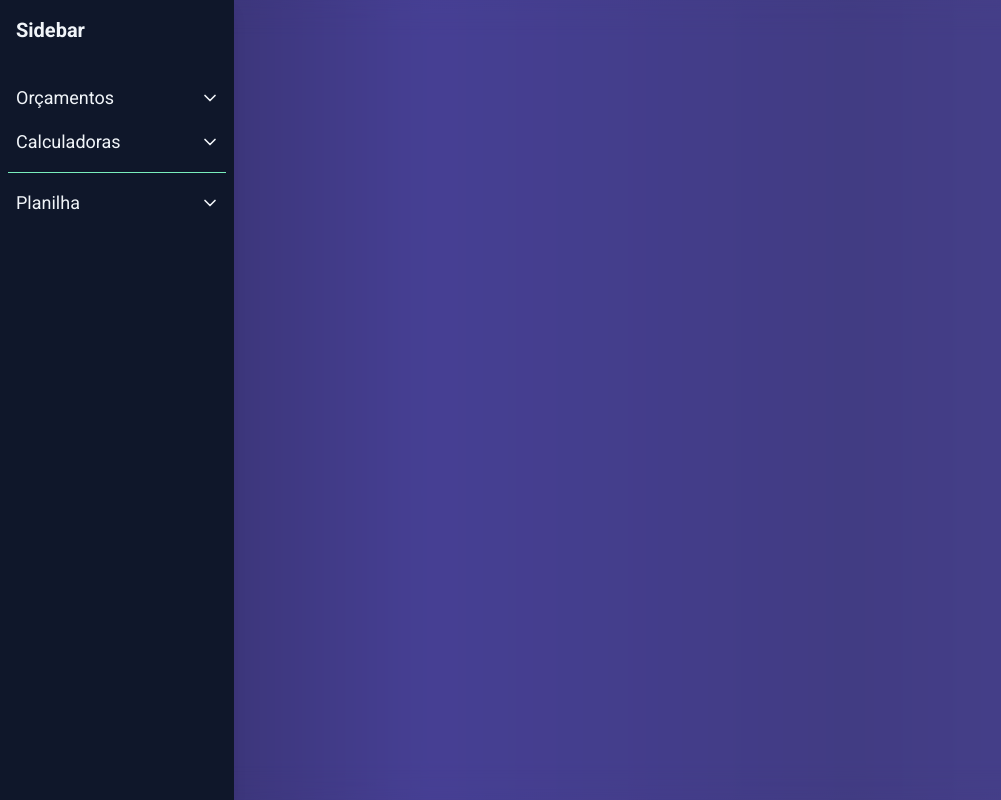
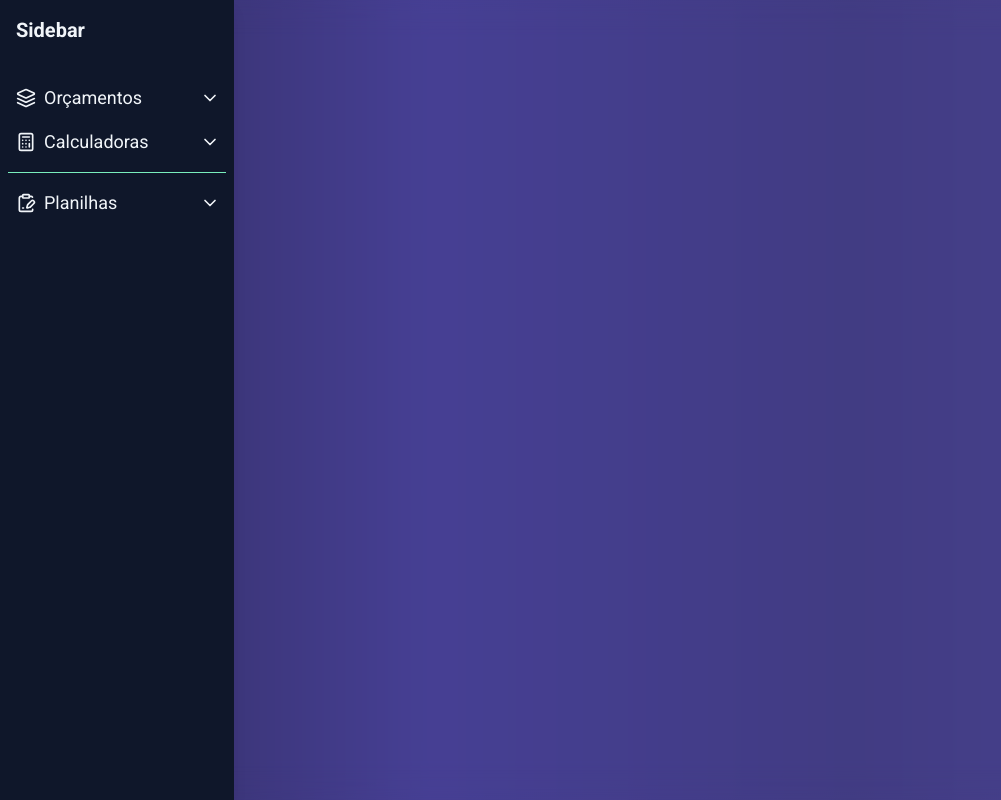
Before and after one commit to VictorBelotto/Sistema-Bocarra, a React (Vite) app: page / in a window 1280 px wide. Shown: the whole page, without its empty margins (0-1001 px from the left). Built offline with nearby package versions, Linux system fonts and the light colour scheme.

Commit message:
add icons sideBar

```diff
--- a/src/components/Botoes/BotaoPaginas.jsx
+++ b/src/components/Botoes/BotaoPaginas.jsx
@@ -3,7 +3,7 @@ import { Link } from 'react-router-dom';
 
 const BotaoPaginas = ({ to, label, icon }) => {
   return (
-    <Link to={to} className='flex gap-2 w-4/5 mt-2 text-left text-white py-2 px-4 bg-purple-700 bg-opacity-0 hover:bg-purple-800 rounded-2xl'>
+    <Link to={to} className='flex gap-2 w-full py-2 px-4 text-base text-slate-300 text-left  hover:bg-purple-700 rounded-2xl'>
       {icon}{label}
     </Link>
   );
--- a/src/components/SideBar/SideBar.jsx
+++ b/src/components/SideBar/SideBar.jsx
@@ -7,12 +7,14 @@ import {
   Accordion,
   AccordionHeader,
   AccordionBody,
+  ListItemPrefix,
 } from "@material-tailwind/react";
-
 import { ChevronRightIcon, ChevronDownIcon } from "@heroicons/react/24/outline";
 import BotaoMenu from "../Botoes/BotaoMenu";
-import { Cone, Landmark, Pyramid } from "lucide-react";
 import {ViewAtivaContext} from '../../context/ViewAtiva.jsx'
+import BotaoPaginas from "../Botoes/BotaoPaginas.jsx";
+
+import { Calculator, Layers, LayoutList, ClipboardPenLine    } from 'lucide-react';
 
 export function SideBar() {
   const [open, setOpen] = React.useState(0);
@@ -40,7 +42,10 @@ export function SideBar() {
           }
         >
           <ListItem className="p-0" selected={open === 1}>
-            <AccordionHeader onClick={() => handleOpen(1)} className="border-b-0 p-2  hover:bg-card-escuro  rounded-2xl">
+            <AccordionHeader onClick={() => handleOpen(1)} className="border-b-0 p-2  hover:bg-card-escuro  rounded-2xl gap-2">
+              <ListItemPrefix>
+                <Layers  className="w-5 h-5"/>
+              </ListItemPrefix>
               <Typography color="blue-gray" className="mr-auto font-normal text-lg">
                 Orçamentos
               </Typography>
@@ -52,16 +57,17 @@ export function SideBar() {
 
               <ListItem className={`p-0 w-full rounded-2xl ${viewAtiva === 'calculadoraLona'? 'bg-purple-700': ''}`}>
                 <BotaoMenu
+                  icon={<ChevronRightIcon strokeWidth={3} className="h-3 w-5 self-center" />}
                   label={'Lonas'}
-                  icon={<Cone/>}
                   onClick={()=> setViewAtiva('calculadoraLona')}
                 />
               </ListItem>
 
               <ListItem className={`p-0 w-full rounded-2xl ${viewAtiva === 'calculadoraEstrutura'? 'bg-purple-700': ''}`}>
+
                 <BotaoMenu
+                  icon={<ChevronRightIcon strokeWidth={3} className="h-3 w-5 self-center" />}
                   label={'Estruturas'}
-                  icon={<Landmark/>}
                   onClick={()=> setViewAtiva('calculadoraEstrutura')}
                 />
               </ListItem>
@@ -74,12 +80,15 @@ export function SideBar() {
             icon={
               <ChevronDownIcon
                 strokeWidth={2.5}
-                className={`mx-auto h-4 w-4 transition-transform ${open === 1 ? "rotate-180" : ""}`}
+                className={`mx-auto h-4 w-4 transition-transform ${open === 2 ? "rotate-180" : ""}`}
               />
             }
         >
           <ListItem className="p-0" selected={open === 2}>
-            <AccordionHeader onClick={() => handleOpen(2)} className="border-b-0 p-2 hover:bg-card-escuro rounded-2xl">
+            <AccordionHeader onClick={() => handleOpen(2)} className="border-b-0 p-2 hover:bg-card-escuro rounded-2xl gap-2">
+              <ListItemPrefix>
+                <Calculator className="w-5 h-5"/>
+              </ListItemPrefix>
               <Typography color="blue-gray" className="mr-auto font-normal text-lg">
                 Calculadoras
               </Typography>
@@ -91,7 +100,7 @@ export function SideBar() {
               <ListItem className={`p-0 w-full rounded-2xl ${viewAtiva === 'calculadoraCupula'? 'bg-purple-700': ''}`}>
                 <BotaoMenu
                   label={'Cúpula'}
-                  icon={<Pyramid/>}
+                  icon={<ChevronRightIcon strokeWidth={3} className="h-3 w-5 self-center" />}
                   onClick={()=> setViewAtiva('calculadoraCupula')}
                 />
               </ListItem>
@@ -101,24 +110,38 @@ export function SideBar() {
         <hr className="my-2 border-fundo-verde" />
 
         <Accordion
-            open={open === 2}
+            open={open === 3}
             icon={
               <ChevronDownIcon
                 strokeWidth={2.5}
-                className={`mx-auto h-4 w-4 transition-transform ${open === 1 ? "rotate-180" : ""}`}
+                className={`mx-auto h-4 w-4 transition-transform ${open === 3 ? "rotate-180" : ""}`}
               />
             }
         >
-          <ListItem className="p-0" selected={open === 3}>
-            <AccordionHeader onClick={() => handleOpen(3)} className="border-b-0 p-2 hover:bg-card-escuro rounded-2xl">
+          <ListItem className="p-0" selected={open === 2}>
+            <AccordionHeader onClick={() => handleOpen(3)} className="border-b-0 p-2 hover:bg-card-escuro rounded-2xl gap-2">
+              <ListItemPrefix>
+               <ClipboardPenLine  className="w-5 h-5"/>
+              </ListItemPrefix>
               <Typography color="blue-gray" className="mr-auto font-normal text-lg">
-                Planilha
+                Planilhas
               </Typography>
             </AccordionHeader>
           </ListItem>
 
+          <AccordionBody className="py-1 overflow-hidden">
+            <List className="p-0 flex flex-col gap-2">
+              <ListItem className={`p-0 w-full rounded-2xl ${viewAtiva === 'calculadoraCupula'? 'bg-purple-700': ''}`}>
+                <BotaoPaginas
+                  label={'Orçamento'}
+                  to={'/impressao'}
+                  icon={<ChevronRightIcon strokeWidth={3} className="h-3 w-5 self-center" />}
+                />
+              </ListItem>
+            </List>
+          </AccordionBody>
+        </Accordion>
 
-        </Accordion>
 
       </List>
     </Card>
```
